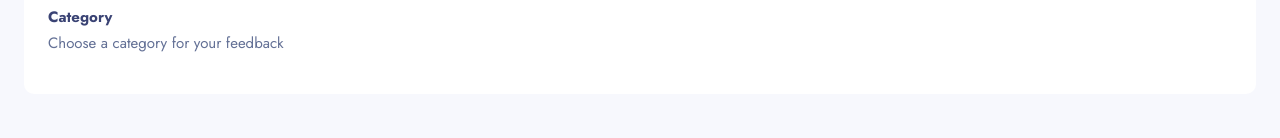
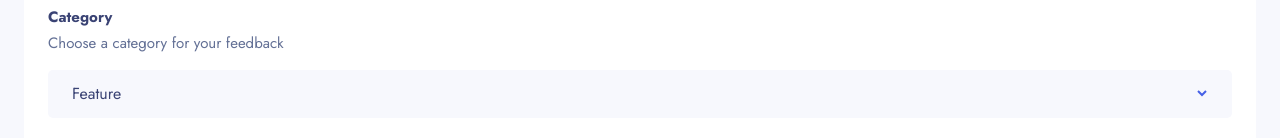
Before and after one commit to ashour/folio-product-feedback, a Next.js app: page /feedback/new in a window 1280 px wide. Shown: the part 312-450 px from the top of the page. Built offline with nearby package versions, Linux system fonts and the light colour scheme.

Commit message:
feat: category listbox

```diff
--- a/app/_components/icons/IconCheckmark.tsx
+++ b/app/_components/icons/IconCheckmark.tsx
@@ -1,4 +1,4 @@
-export default function IconCheckmark() {
+export default function IconCheckmark({ className }: { className?: string }) {
   return (
     <svg
       width="16"
@@ -6,6 +6,7 @@ export default function IconCheckmark() {
       viewBox="0 0 16 16"
       fill="none"
       xmlns="http://www.w3.org/2000/svg"
+      className={className}
     >
       <path d="M3 8.23287L6.52154 12L14 4" stroke="#AD1FEA" strokeWidth="2" />
     </svg>
--- a/app/_components/icons/IconChevronUp.tsx
+++ b/app/_components/icons/IconChevronUp.tsx
@@ -1,4 +1,4 @@
-export default function IconChevronUp() {
+export default function IconChevronUp({ className }: { className?: string }) {
   return (
     <svg
       width="12"
@@ -6,6 +6,7 @@ export default function IconChevronUp() {
       viewBox="0 0 12 12"
       fill="none"
       xmlns="http://www.w3.org/2000/svg"
+      className={className}
     >
       <path d="M2 8L6 4L10 8" stroke="#4661E6" strokeWidth="2" />
     </svg>
--- a/app/feedback/_components/Form.tsx
+++ b/app/feedback/_components/Form.tsx
@@ -1,6 +1,21 @@
 "use client";
 
+import IconCheckmark from "@/app/_components/icons/IconCheckmark";
+import IconChevronUp from "@/app/_components/icons/IconChevronUp";
+import {
+  Listbox,
+  ListboxButton,
+  ListboxOption,
+  ListboxOptions,
+} from "@headlessui/react";
+
+import { useState } from "react";
+
+const categories = ["Feature", "UI", "UX", "Enhancement", "Bug"];
+
 export default function Form() {
+  const [selectedCategory, setSelectedCategory] = useState(categories[0]);
+
   return (
     <form>
       <label
@@ -19,15 +34,38 @@ export default function Form() {
         className="rounded-5px text-body-2/1 mb-6 block w-full bg-slate-50 px-6 py-3  text-slate-600 focus:outline-none focus:ring-[1px] focus:ring-blue"
       />
 
-      <label
-        htmlFor="category"
-        className="mb-1 block cursor-pointer text-body-2 font-bold text-slate-600"
-      >
+      <label className="mb-1 block text-body-2 font-bold text-slate-600">
         Category
       </label>
       <p className="mb-4 text-body-2 text-slate-500">
         Choose a category for your feedback
       </p>
+
+      <Listbox
+        value={selectedCategory}
+        onChange={setSelectedCategory}
+        name="category"
+      >
+        <ListboxButton className="rounded-5px text-body-2/1 relative mb-6 flex w-full items-baseline  justify-between bg-slate-50 px-6 py-3 text-left text-slate-600 focus:outline-none focus:ring-[1px] focus:ring-blue">
+          {selectedCategory}
+          <IconChevronUp className="-scale-y-100" />
+        </ListboxButton>
+        <ListboxOptions
+          anchor="bottom"
+          className="shadow-listbox mt-4 w-[276px] rounded-10px"
+        >
+          {categories.map((category) => (
+            <ListboxOption
+              key={category}
+              value={category}
+              className="group flex items-baseline justify-between border-b border-slate-600/15 bg-white px-6 py-3 text-body-1 text-slate-500 last:border-b-0 data-[focus]:cursor-pointer data-[focus]:text-purple-400"
+            >
+              {category}
+              <IconCheckmark className="invisible group-data-[selected]:visible" />
+            </ListboxOption>
+          ))}
+        </ListboxOptions>
+      </Listbox>
     </form>
   );
 }
--- a/package.json
+++ b/package.json
@@ -10,6 +10,7 @@
     "postinstall": "prisma generate"
   },
   "dependencies": {
+    "@headlessui/react": "^2.0.4",
     "@prisma/client": "^5.14.0",
     "clsx": "^2.1.1",
     "framer-motion": "^11.2.10",
--- a/tailwind.config.ts
+++ b/tailwind.config.ts
@@ -95,6 +95,9 @@ const config: Config = {
         "10px": "10px",
         "5px": "5px",
       },
+      boxShadow: {
+        listbox: "0px 10px 40px -7px rgba(55, 63, 104, 0.350492)",
+      },
     },
   },
   plugins: [],
```
Also changed, not shown: 1 other file (tests, documents, lock files or other folders).
